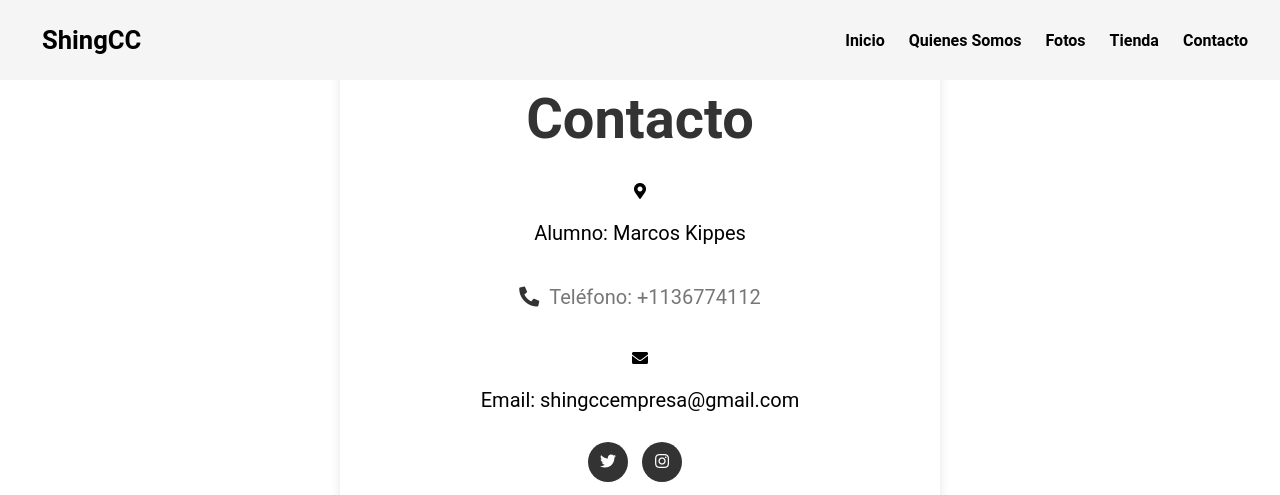
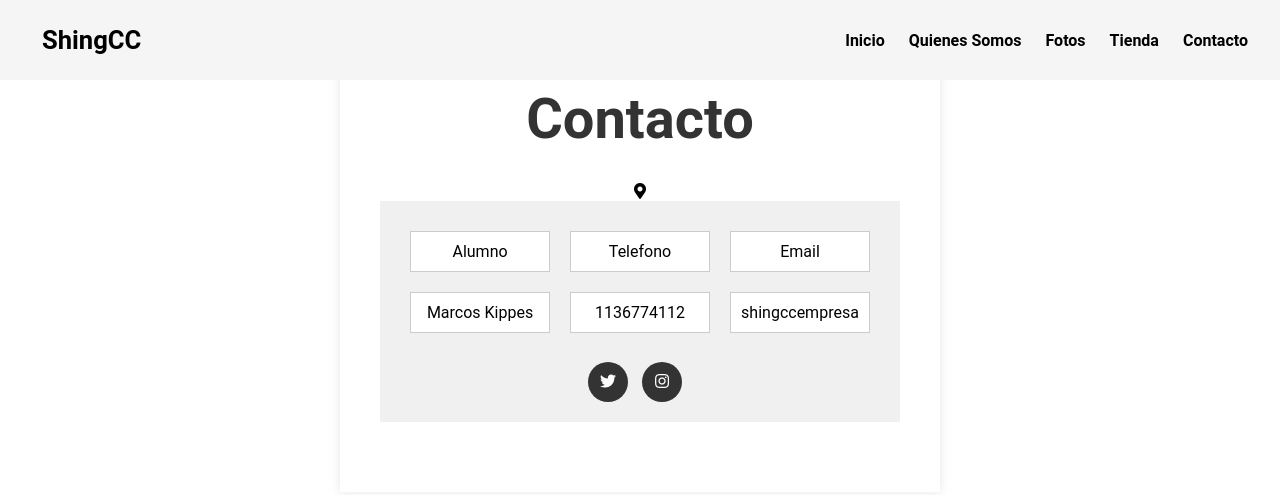
Before and after one commit to kippesmarcos/pf-kippes, a plain HTML site: page paginas/contacto.html in a window 1280 px wide. Shown: the top 495 px of the page. Drawn offline with Linux system fonts and the light colour scheme.

Commit message:
se agrego grid en la parte de contacto y se le agrego un mapa

```diff
--- a/assets/css/style.css
+++ b/assets/css/style.css
@@ -106,7 +106,7 @@ header a:hover{
     text-align: center;
 }
 
-#fotoscatalogo .container{
+#fotoscatalogo .container9{
    padding: 200px 12px;
 }
 
@@ -362,3 +362,8 @@ footer .container{
   .social-media a:hover {
     background-color: #555555;
   }
+
+.mapa{
+    margin-top: 25px;
+    margin-bottom:100px;
+}
--- a/paginas/contacto.html
+++ b/paginas/contacto.html
@@ -28,22 +28,53 @@
     <div class="contacto-info">
       <div class="infoas">
         <i class="fas fa-map-marker-alt"></i>
-        <p>Alumno: Marcos Kippes</p>
-      </div>
-      <div class="info">
-        <i class="fas fa-phone-alt"></i>
-        <p>Teléfono: +1136774112</p>
-      </div>
-      <div class="infoas">
-        <i class="fas fa-envelope"></i>
-        <p>Email: shingccempresa@gmail.com</p>
-      </div>
-    </div>
+        <div class="container0 text-center">
+          <div class="row row-cols-3">
+            <div class="col">Alumno</div>
+            <div class="col">Telefono</div>
+            <div class="col">Email</div>
+            <div class="col">Marcos Kippes</div>
+            <div class="col">1136774112</div>
+            <div class="col">shingccempresa</div>
+          </div>
+
+          <style>
+            .container0 {
+              width: 100%;
+              max-width: 800px;
+              margin: 0 auto;
+              padding: 20px;
+              background-color: #f0f0f0;
+            }
+
+            .row {
+              display: flex;
+              flex-wrap: wrap;
+              justify-content: center;
+            }
+
+            .col {
+              flex: 0 0 calc(33.33% - 20px);
+              margin: 10px;
+              padding: 10px;
+              border: 1px solid #ccc;
+              text-align: center;
+              background-color: #fff;
+            }
+          </style>
+<br>
     <div class="social-media">
       <a href="https://twitter.com/shingccempresa" target="_blank"><i class="fab fa-twitter"></i></a>
       <a href="https://www.instagram.com/shingccempresa" target="_blank"><i class="fab fa-instagram"></i></a>
     </div>
   </div>
 </section>
+
+<div class="mapa">
+  <iframe src="https://www.google.com/maps/embed?pb=!1m18!1m12!1m3!1d100584.8541596038!2d-57.75642130225486!3d-38.017328496118566!2m3!1f0!2f0!3f0!3m2!1i1024!2i768!4f13.1!3m3!1m2!1s0x9584d94d19d34209%3A0xdd9670804bfed126!2sMar%20del%20Plata%2C%20Provincia%20de%20Buenos%20Aires!5e0!3m2!1ses!2sar!4v1690600340151!5m2!1ses!2sar" width="100%" height="500" style="border:0;" allowfullscreen="" loading="lazy" referrerpolicy="no-referrer-when-downgrade"></iframe>
+</div>
+
+
+</div>
 </body>
 </html>
```
